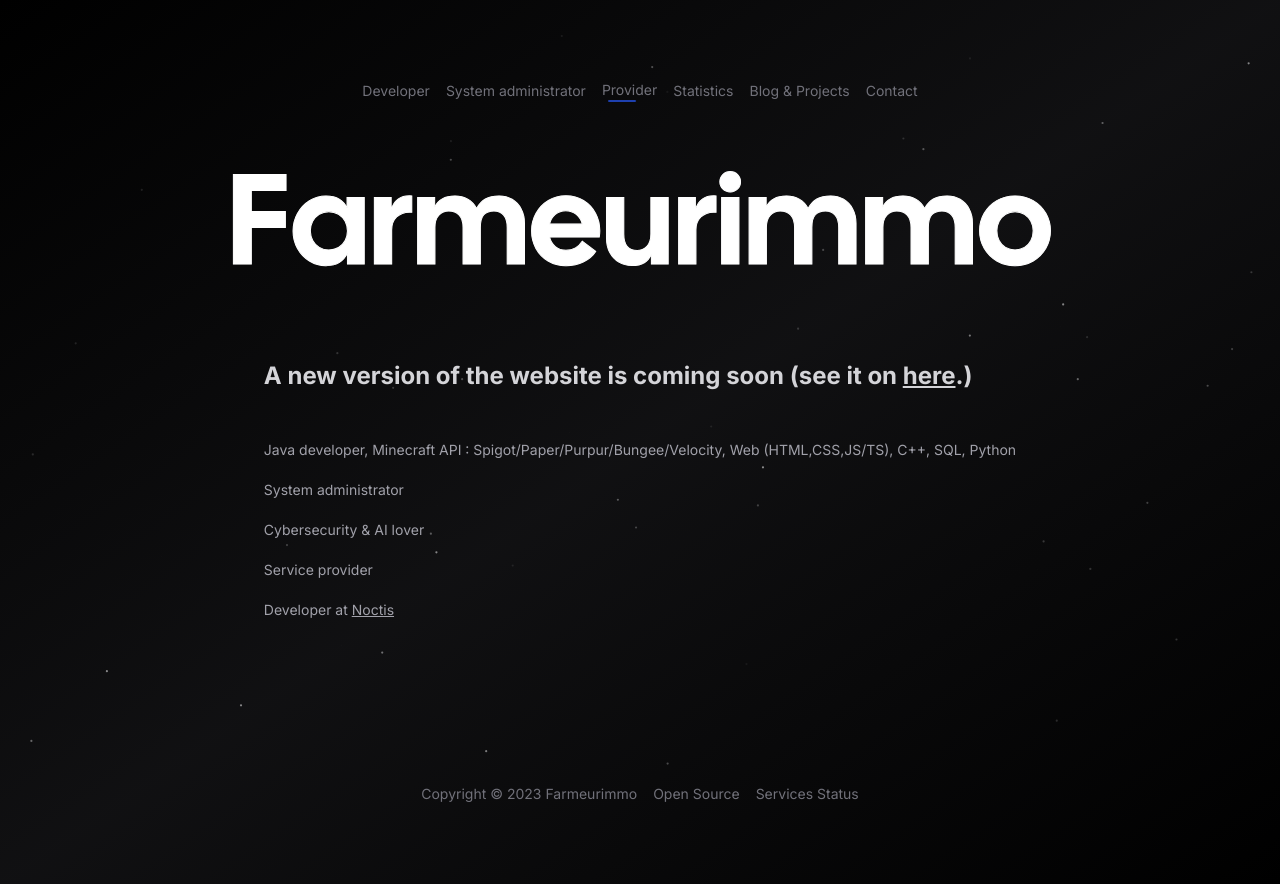
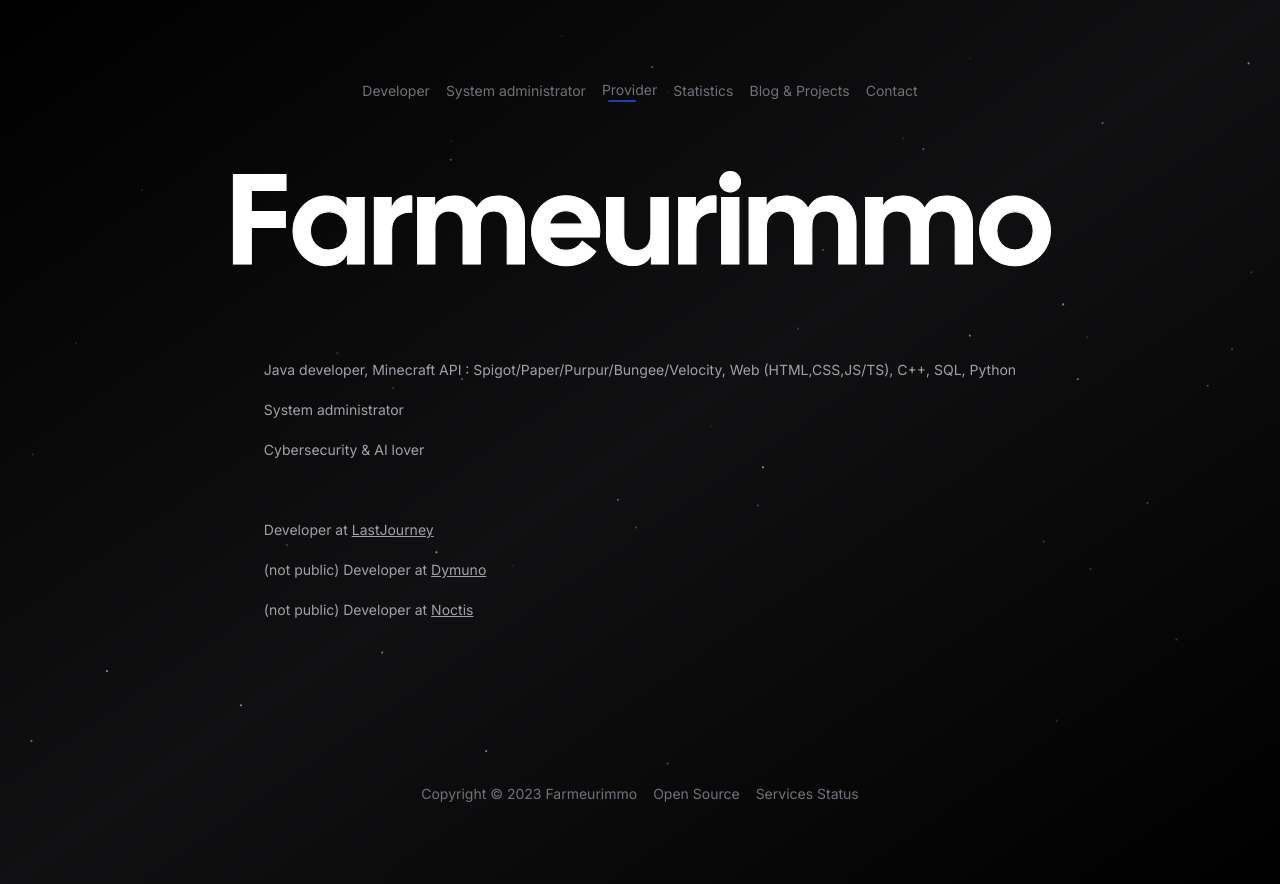
Before and after one commit to Farmeurimmo/old-portfolio, a Next.js app: page / in a window 1280 px wide. Built offline with nearby package versions, Linux system fonts and the light colour scheme; what tailwindcss-debug-screens would draw is missing.

Commit message:
Content update

```diff
--- a/app/i18n.js
+++ b/app/i18n.js
@@ -175,10 +175,10 @@ i18n
                     provider_available: 'Available',
                     provider_1_title: 'Minecraft Plugins',
                     provider_1_desc: 'I am a seller on Fiverr, I currently offer Minecraft plugin development services (Spigot, Paper, Purpur, BungeeCord, Velocity).',
-                    provider_1_price: 'Starting at 10€',
+                    provider_1_price: 'Starting at 9.49€',
                     provider_2_title: 'Portfolios / Websites',
                     provider_2_desc: 'I will offer portfolio or website creation services.',
-                    provider_2_price: 'Probably starting at 10€ - 20€',
+                    provider_2_price: 'Probably starting at 15€ - 20€',
                     provider_3_title: 'Installation/configuration of servers',
                     provider_3_desc: 'I will offer server installation/configuration services (Linux, Web, DB, Games, etc...) and domain name.',
                     provider_3_price: 'No price defined for the moment',
--- a/app/page.tsx
+++ b/app/page.tsx
@@ -53,17 +53,6 @@ export default function Home() {
             <div
                 className="hidden w-screen h-px animate-glow md:block animate-fade-right bg-gradient-to-r from-zinc-300/0 via-zinc-300/50 to-zinc-300/0"/>
             <div className="my-16 text-left animate-fade-in" id="home">
-                <h2 className="text-2xl font-bold text-zinc-300">
-                    A new version of the website is coming soon (see it on <Link
-                    target="_blank"
-                    href="https://v4.farmeurimmo.fr"
-                    className="underline duration-500 hover:text-zinc-300"
-                >
-                    here
-                </Link>.)
-                </h2>
-                <br/>
-                <br/>
                 <p className="text-sm text-zinc-400 ">
                     {t('desc_dev')}
                     <br/>
@@ -74,10 +63,29 @@ export default function Home() {
                     {t('desc_am_ai')}
                     <br/>
                     <br/>
-                    {t('desc_provider')}
                     <br/>
                     <br/>
                     {t('devat_noctis')}
+                    <Link
+                        target="_blank"
+                        href="https://lastjourney.fr"
+                        className="underline duration-500 hover:text-zinc-300"
+                    >
+                        LastJourney
+                    </Link>
+                    <br/>
+                    <br/>
+                    (not public) {t('devat_noctis')}
+                    <Link
+                        target="_blank"
+                        href="https://dymuno.com"
+                        className="underline duration-500 hover:text-zinc-300"
+                    >
+                        Dymuno
+                    </Link>
+                    <br/>
+                    <br/>
+                    (not public) {t('devat_noctis')}
                     <Link
                         target="_blank"
                         href="https://noctis.rip"
```
